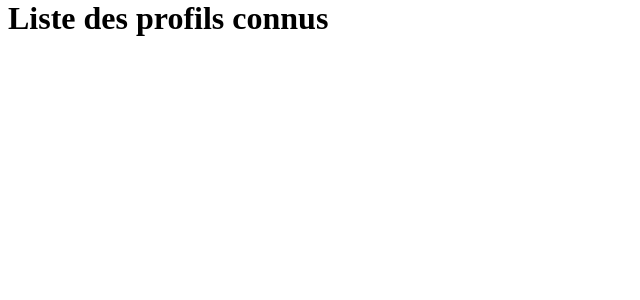
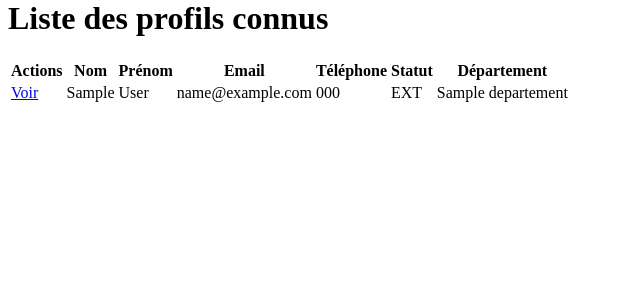
Before and after one commit to Luthaf/Sport-Ulm, a Django app: a page that uses profilENS/templates/user/user_list.html in a window 1280 px wide. Shown: the part 21-321 px from the top of the page, without its empty margins (0-640 px from the left). Run offline with Django 3.2, Linux system fonts and the light colour scheme; tables that the repository leaves empty hold one stand-in row (values such as "Sample post").

Commit message:
Update basic views for users

```diff
--- a/profilENS/templates/user/new_user.html
+++ b/profilENS/templates/user/new_user.html
@@ -4,8 +4,9 @@
     Ajouter un profil
 {% endblock %}
 
+
 {% block content %}
-    <form  method="post" action="{% url 'new_profile' %}">
+    <form  method="post" action="{% url 'new_user' %}">
         {% csrf_token %}
         {{ form.as_p }}
         <input type="submit" value="Créer un profil"/>
--- a/profilENS/templates/user/user_list.html
+++ b/profilENS/templates/user/user_list.html
@@ -5,10 +5,26 @@
 {% endblock %}
 
 {% block content %}
-    {% for profile in profile_list %}
-        <h2>{{ profile }}</h2>
-        <div>
-            {{ profile.phone }}
-        </div>
+    <table>
+        <tr>
+            <th>Actions</th>
+            <th>Nom</th>
+            <th>Prénom</th>
+            <th>Email</th>
+            <th>Téléphone</th>
+            <th>Statut</th>
+            <th>Département</th>
+        </tr>
+    {% for user in user_list %}
+        <tr>
+            <td><a href="{% url 'show_user' user.username %}">Voir</a></td>
+            <td>{{ user.first_name }}</td>
+            <td>{{ user.last_name }}</td>
+            <td>{{ user.email }}</td>
+            <td>{{ user.phone }}</td>
+            <td>{{ user.occupation }}</td>
+            <td>{{ user.departement }}</td>
+        </tr>
     {% endfor %}
+    </table>
 {% endblock %}
--- a/profilENS/urls.py
+++ b/profilENS/urls.py
@@ -8,10 +8,13 @@ urlpatterns = patterns('profilENS.views',
     url(r'^$',
         UserList.as_view(),
         name='user_list'),
-    url(r'^new/$',
+    url(r'^new$',
         NewUser.as_view(),
         name='new_user'),
-    url(r'^show/(?P<username>[\w-]+)/$',
+    url(r'^(?P<username>[\w-]+)/$',
         UserView.as_view(),
         name='show_user'),
+#    url(r'^(?P<username>[\w-]+)/edit$',
+#        EditUser.as_view(),
+#        name='edit_user'),
 )
--- a/profilENS/views.py
+++ b/profilENS/views.py
@@ -1,19 +1,19 @@
 # -*- coding: utf-8 -*-
-from django.shortcuts import render
+from django.shortcuts import render, get_object_or_404
 from django.core.urlresolvers import reverse
 from django.views.generic import ListView, DetailView, CreateView
 
 from profilENS.models import User
 from profilENS.forms import UserCreationForm
 
+
 class UserView(DetailView):
-    context_object_name = "user"
+    context_object_name = "showed_user"
     model = User
-    template_name = "user/show_profile.html"
+    template_name = "user/show_user.html"
 
-    def get_queryset(self):
-        return User.objects.get(
-                        user__username=self.kwargs['username'])
+    def get_object(self, queryset=None):
+        return get_object_or_404(User, username=self.kwargs["username"])
 
 
 class UserList(ListView):
```
Also changed, not shown: profilENS/templates/user/show_user.html (+11 -1 lines).
